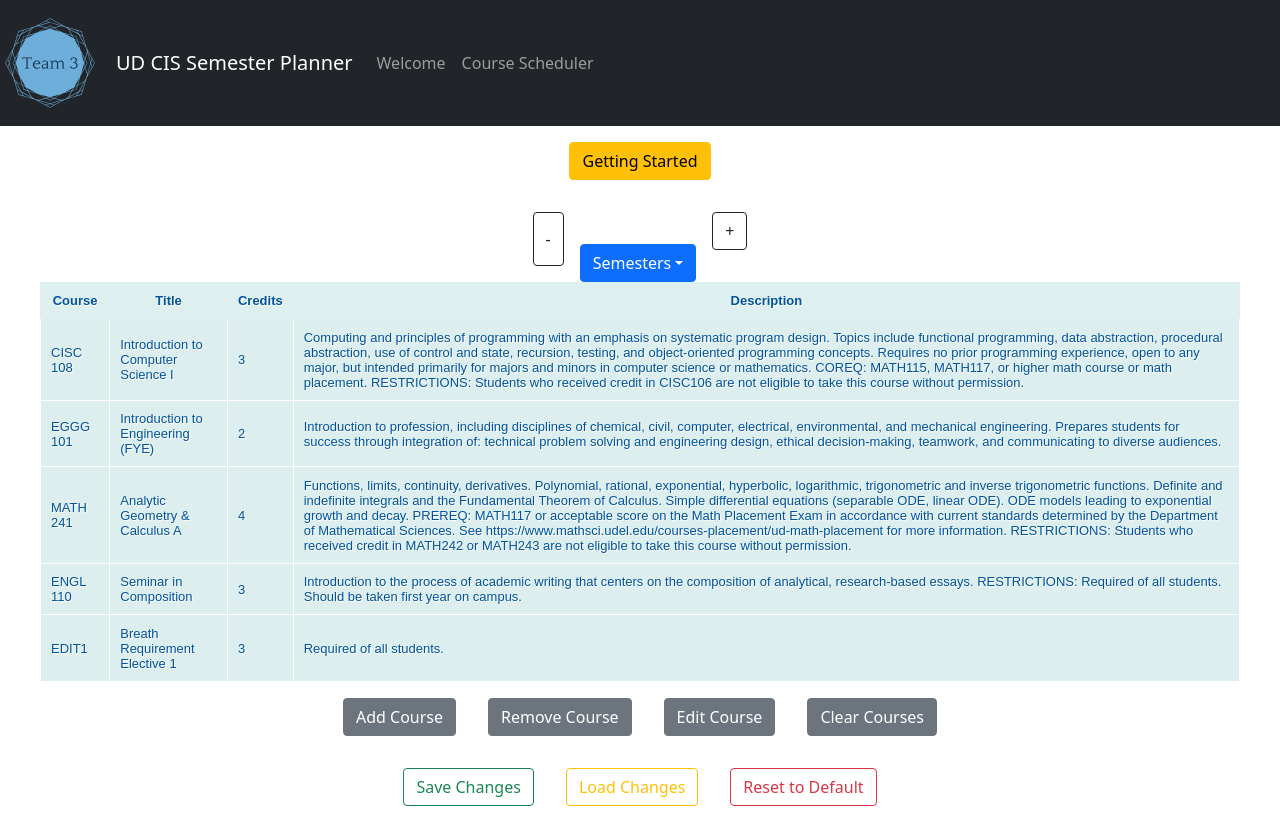
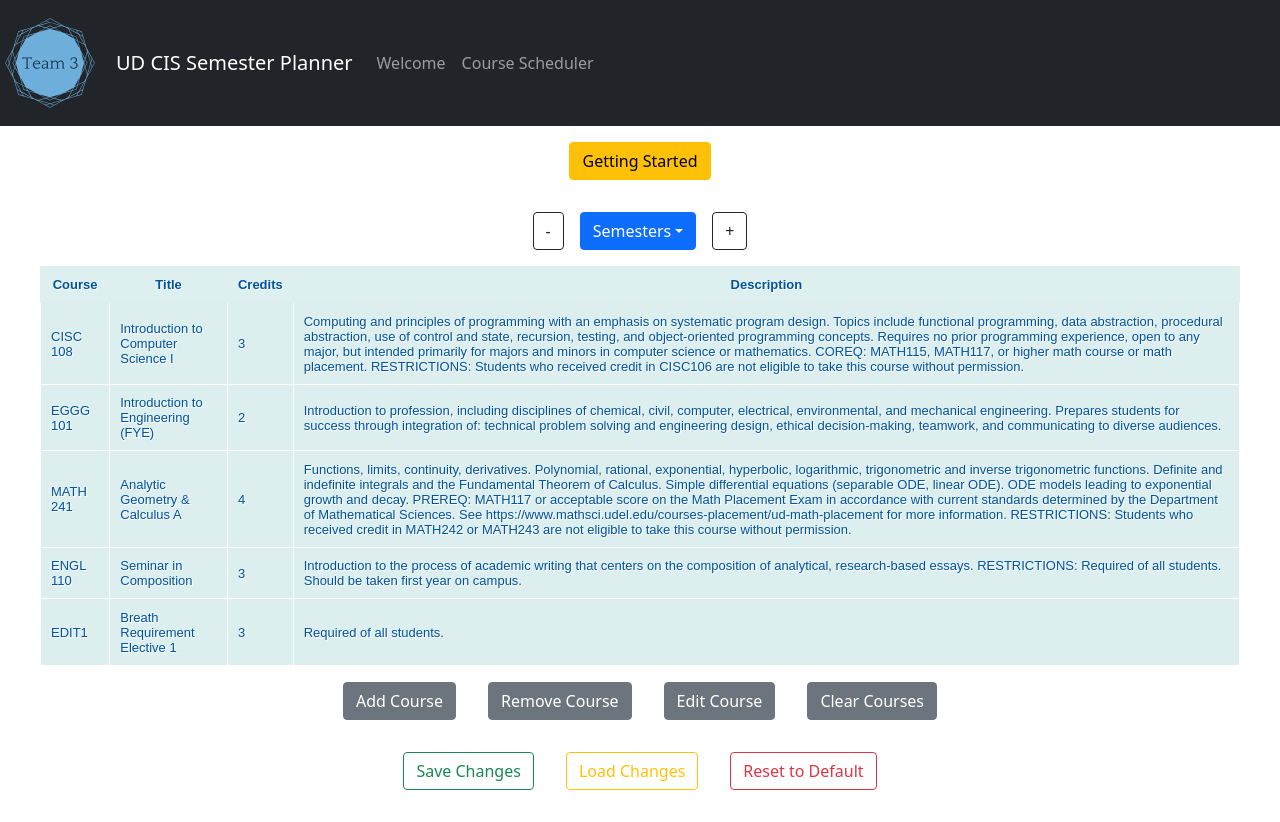
Before and after one commit to UD-CISC275-F21/ud-cis-scheduler-team-3, a React (Create React App) app: page /#/course-scheduler in a window 1280 px wide. Built offline with nearby package versions, Linux system fonts and the light colour scheme.

Commit message:
Fixed the padding on the dropdown button

```diff
--- a/src/Components/CourseScheduler.tsx
+++ b/src/Components/CourseScheduler.tsx
@@ -60,7 +60,7 @@ export function CourseScheduler(): JSX.Element {
             <RemoveSemesterModal
                 removeSemester={removeSemester} showRemoveSemesterModal={showRemoveSemesterModal}
                 setRemoveSemesterModal={setRemoveSemesterModal}/>
-            <DropdownButton id="dropdown-basic-button" title="Semesters" className="mt-5">
+            <DropdownButton id="dropdown-basic-button" title="Semesters" className="mt-3">
                 {semesterList.map(semi => {
                     return (
                         <Dropdown.Item onClick={() => setCurrentSemester(semi)} key={semi.title}>{semi.title}</Dropdown.Item>
```
